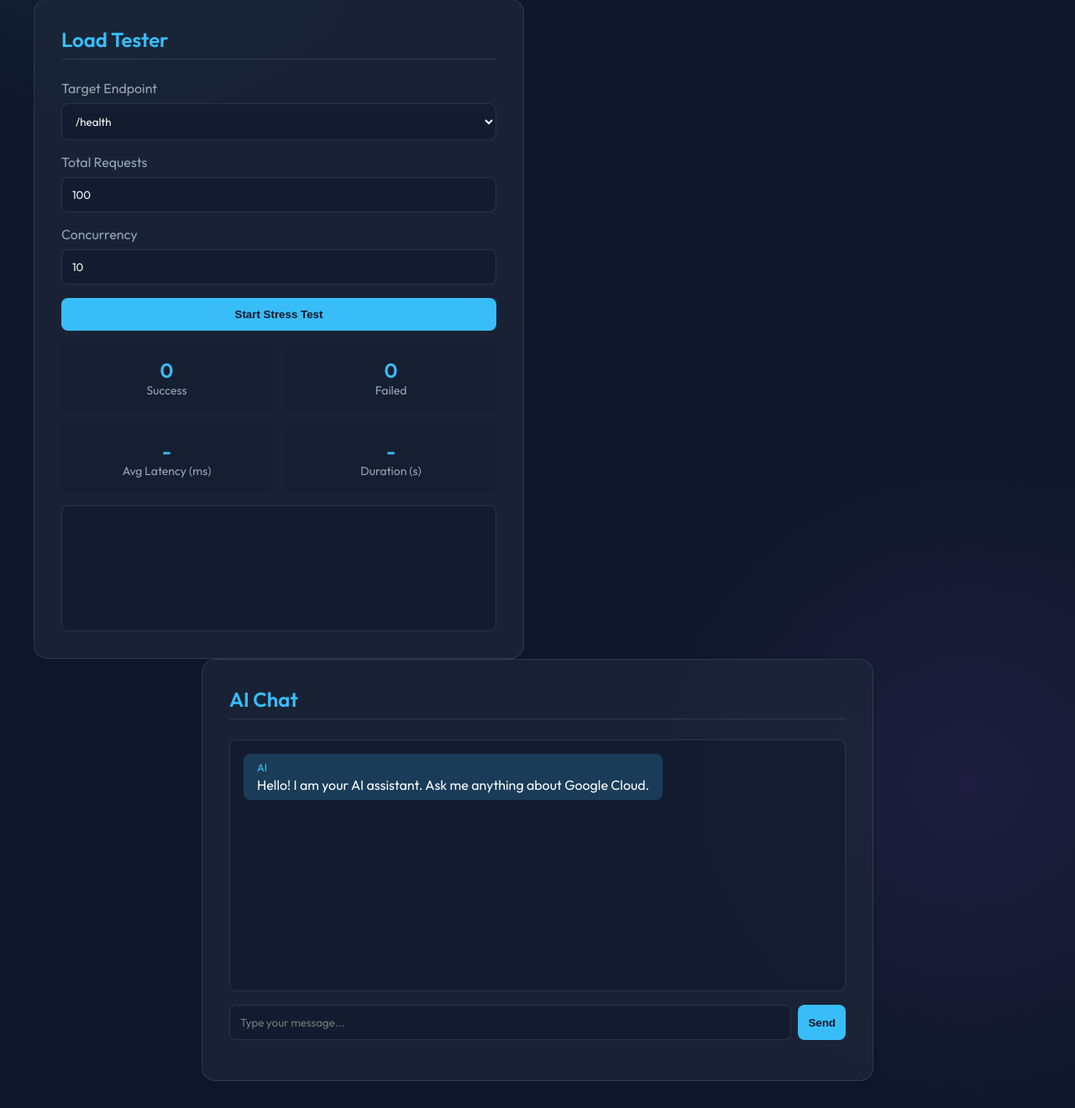
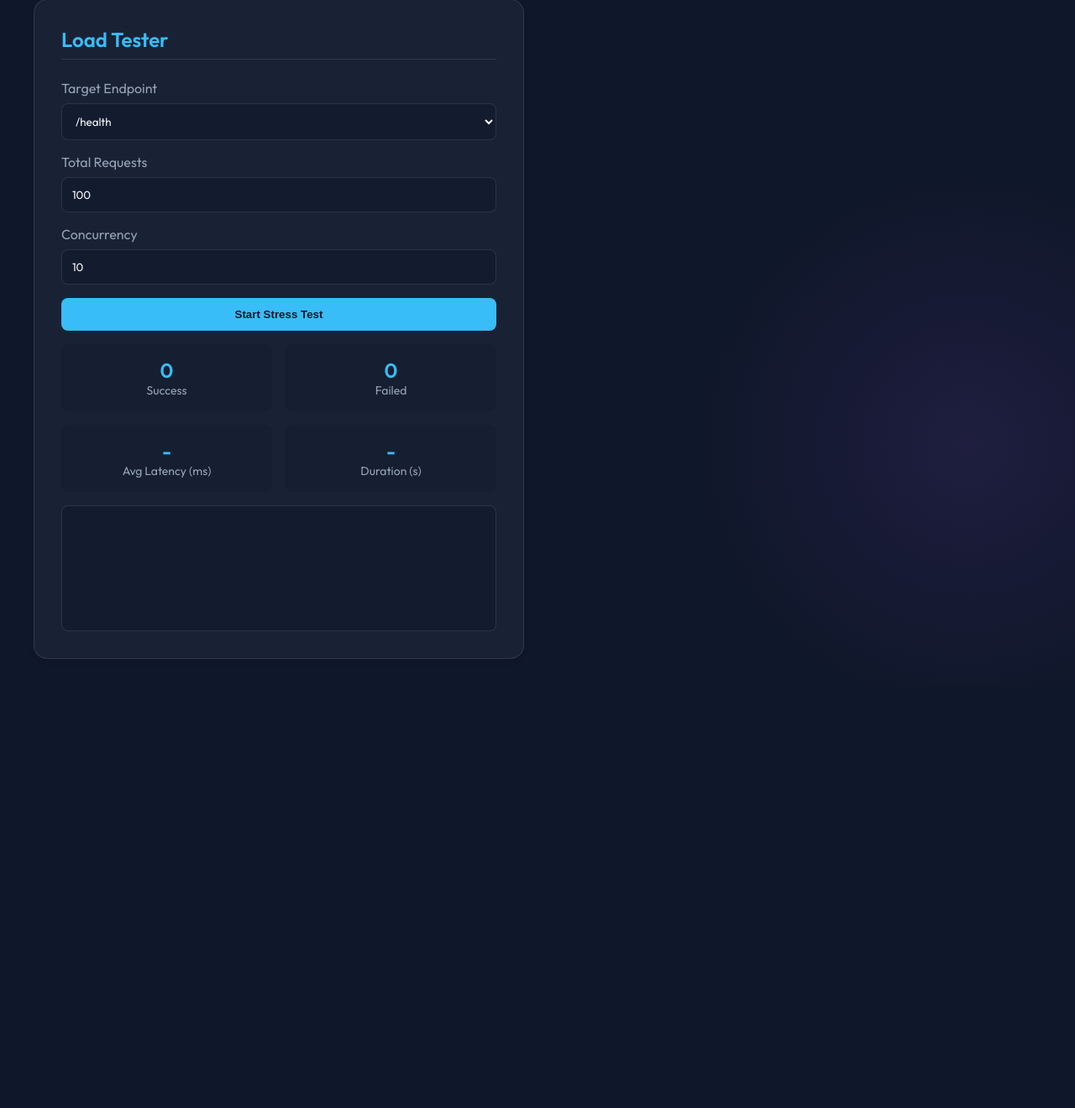
Before and after one commit to guyue55/cloud-build-python, a Flask app: page / in a window 1280 px wide. Shown: the part 619-1939 px from the top of the page at 84% size. After the commit the page ends 1404 px from the top, so only its background shows below. Run offline with Flask 3, Linux system fonts and the light colour scheme.

Commit message:
feat: enable gunicorn auto-reload and add CSS to hide chat view

```diff
--- a/app/templates/index.html
+++ b/app/templates/index.html
@@ -89,6 +89,10 @@
             display: block;
             margin: 0 auto;
             max-width: 800px;
+        }
+
+        #view-chat.hidden {
+            display: none;
         }
 
         @media (min-width: 768px) {
```
